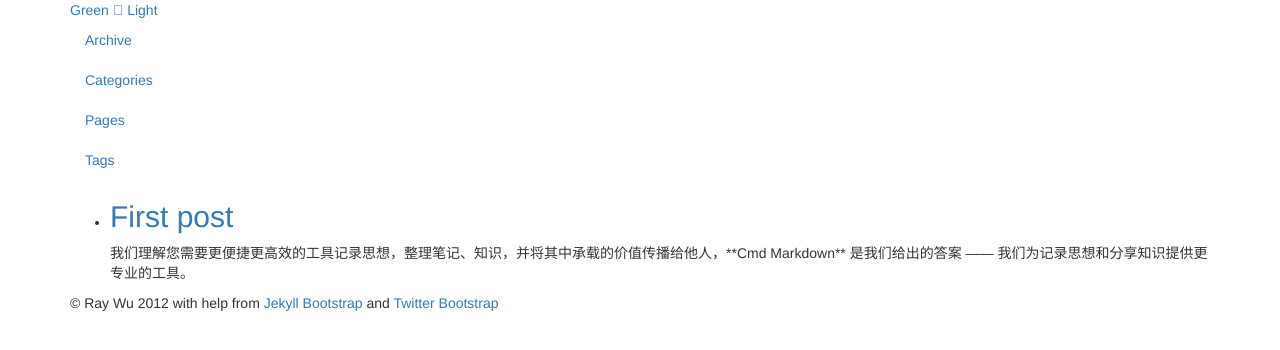
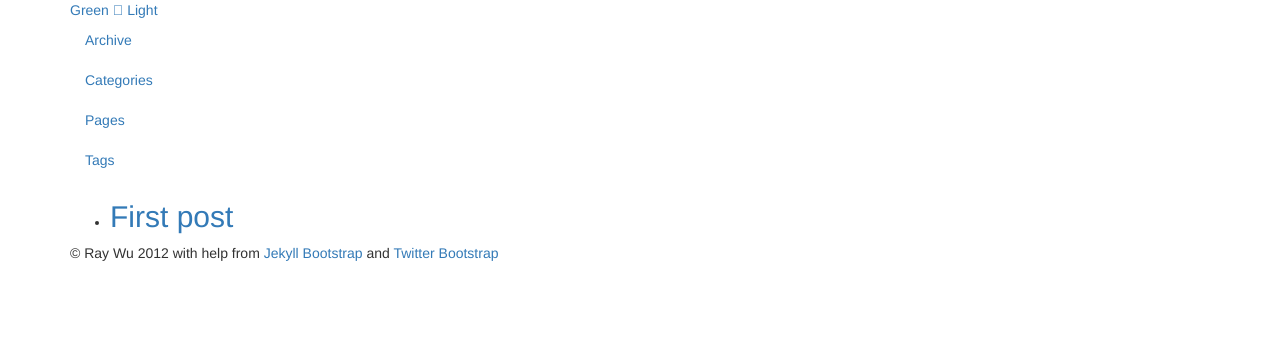
Before and after one commit to xia0guang/xia0guang.github.io, a Jekyll site: the page built from index.md, in a window 1280 px wide. Shown: the top 350 px of the page. Built offline with Jekyll 4.4.1, drawn with Linux system fonts in a browser that asks for light colours; nearby versions of some CDN libraries; library files that are not in the unit come from our copies.

Commit message:
revise first post

```diff
--- a/_posts/2015-02-04-first-post.md
+++ b/_posts/2015-02-04-first-post.md
@@ -5,7 +5,7 @@ description: ""
 category:
 tags: [first]
 disqus: false
-excerpt: 我们理解您需要更便捷更高效的工具记录思想，整理笔记、知识，并将其中承载的价值传播给他人，**Cmd Markdown** 是我们给出的答案 —— 我们为记录思想和分享知识提供更专业的工具。
+excerpt:
 ---
 {% include JB/setup %}
 
```
Also changed, not shown: 3 other files.
